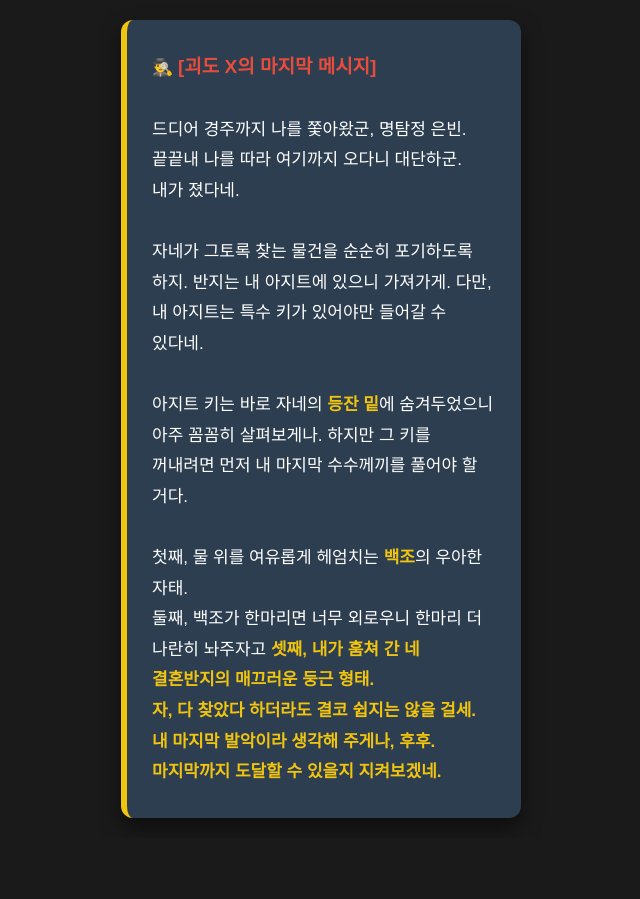
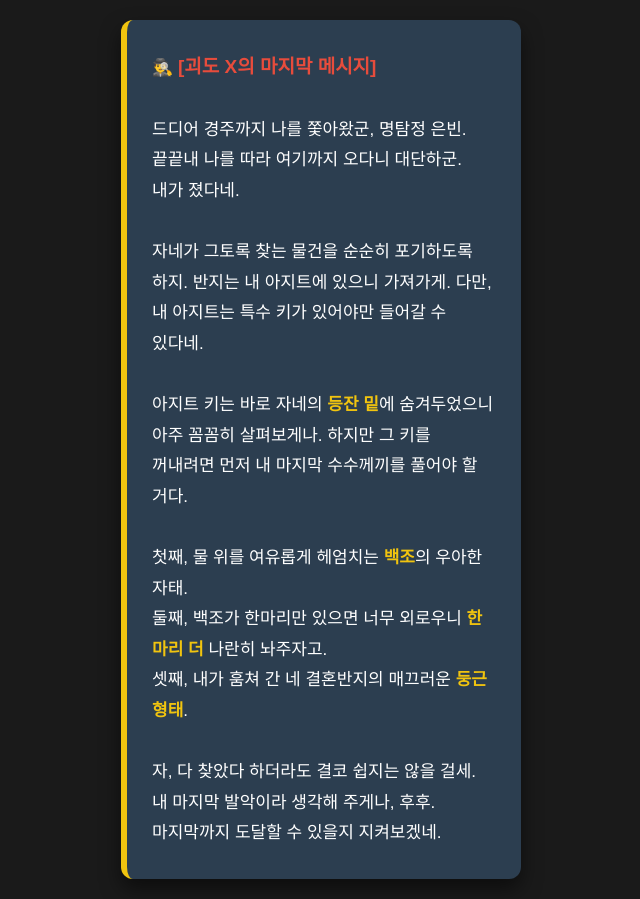
Before and after one commit to a01062940378-hue/pro5, a plain HTML site: page index.html in a window 1280 px wide. Shown: the whole page, without its empty margins (319-959 px from the left). Before the commit the page ends 838 px from the top, so only its background shows below. Drawn offline with Linux system fonts and the light colour scheme.

Commit message:
Fix text formatting and add missing newline

```diff
--- a/index.html
+++ b/index.html
@@ -52,8 +52,8 @@
             자네가 그토록 찾는 물건을 순순히 포기하도록 하지. 반지는 내 아지트에 있으니 가져가게. 다만, 내 아지트는 특수 키가 있어야만 들어갈 수 있다네.<br><br>
             아지트 키는 바로 자네의 <span class="highlight">등잔 밑</span>에 숨겨두었으니 아주 꼼꼼히 살펴보게나. 하지만 그 키를 꺼내려면 먼저 내 마지막 수수께끼를 풀어야 할 거다.<br><br>
             첫째, 물 위를 여유롭게 헤엄치는 <span class="highlight">백조</span>의 우아한 자태.<br>
-            둘째, 백조가 한마리면 너무 외로우니 한마리 더 나란히 놔주자고 <span class="highlight">
-            셋째, 내가 훔쳐 간 네 결혼반지의 매끄러운 <span class="highlight">둥근 형태</span>.<br>
+            둘째, 백조가 한마리만 있으면 너무 외로우니 <span class="highlight">한 마리 더</span> 나란히 놔주자고.<br>
+            셋째, 내가 훔쳐 간 네 결혼반지의 매끄러운 <span class="highlight">둥근 형태</span>.<br><br>
             자, 다 찾았다 하더라도 결코 쉽지는 않을 걸세. 내 마지막 발악이라 생각해 주게나, 후후. 마지막까지 도달할 수 있을지 지켜보겠네.
         </div>
     </div>
```
